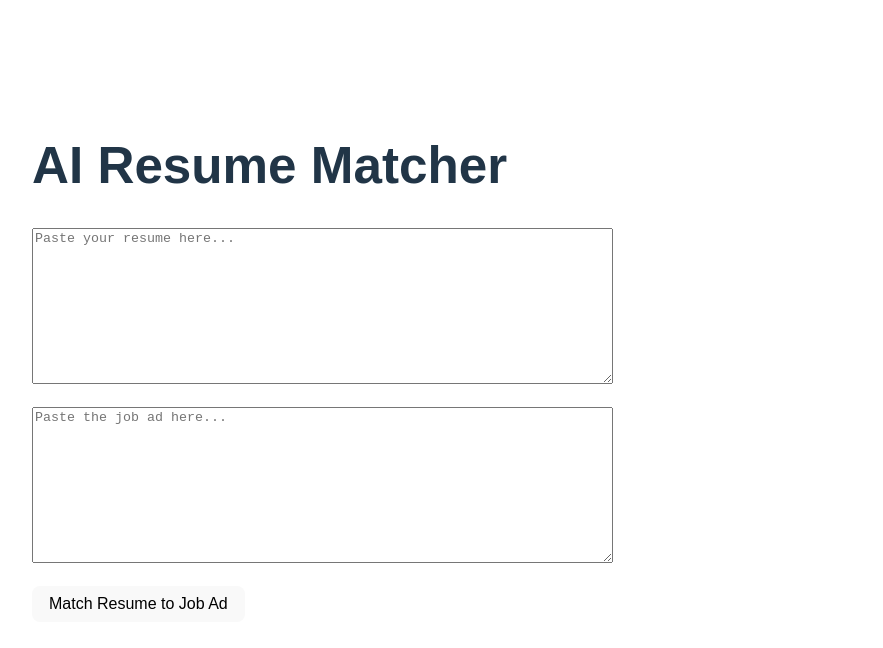
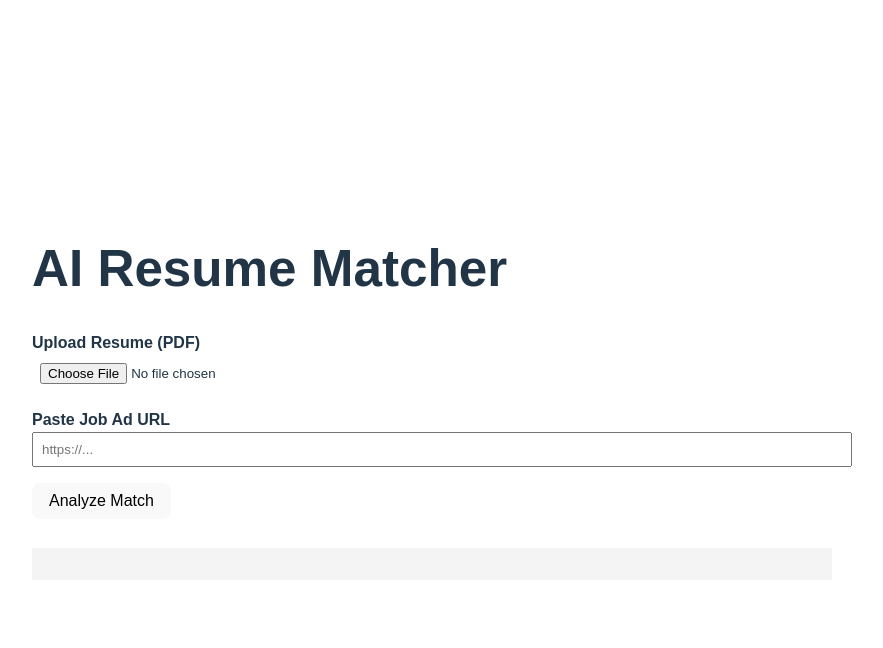
Before and after one commit to bradflavel/ai-resume-matcher, a React (Vite) app in the folder client/: page / in a window 1280 px wide. Shown: the top 648 px of the page, without its empty margins (0-883 px from the left). Built offline with nearby package versions, Linux system fonts and the light colour scheme.

Commit message:
Preparation for PDF + URL handling

```diff
--- a/client/src/App.css
+++ b/client/src/App.css
@@ -4,10 +4,10 @@
   padding: 2rem;
   font-family: sans-serif;
 }
-textarea {
+textarea, input[type="text"], input[type="file"] {
   width: 100%;
-  height: 150px;
   margin-bottom: 1rem;
+  padding: 0.5rem;
 }
 button {
   padding: 0.5rem 1rem;
@@ -18,3 +18,6 @@ pre {
   padding: 1rem;
   white-space: pre-wrap;
 }
+label {
+  font-weight: bold;
+}
--- a/client/src/App.jsx
+++ b/client/src/App.jsx
@@ -3,16 +3,25 @@ import axios from 'axios';
 import './App.css';
 
 function App() {
-  const [resume, setResume] = useState('');
-  const [jobAd, setJobAd] = useState('');
+  const [resumeFile, setResumeFile] = useState(null);
+  const [jobAdUrl, setJobAdUrl] = useState('');
   const [result, setResult] = useState('');
 
   const handleSubmit = async () => {
-    setResult('Loading...');
+    if (!resumeFile || !jobAdUrl) {
+      setResult('Please upload a resume and enter a job ad URL.');
+      return;
+    }
+
+    const formData = new FormData();
+    formData.append('resume', resumeFile);
+    formData.append('jobAdUrl', jobAdUrl);
+
+    setResult('Analyzing...');
+
     try {
-      const response = await axios.post('http://localhost:3001/api/match', {
-        resume,
-        jobAd,
+      const response = await axios.post('http://localhost:3001/api/match-pdf-url', formData, {
+        headers: { 'Content-Type': 'multipart/form-data' },
       });
       setResult(response.data.result);
     } catch (err) {
@@ -23,17 +32,13 @@ function App() {
   return (
     <div className="container">
       <h1>AI Resume Matcher</h1>
-      <textarea
-        placeholder="Paste your resume here..."
-        value={resume}
-        onChange={(e) => setResume(e.target.value)}
-      />
-      <textarea
-        placeholder="Paste the job ad here..."
-        value={jobAd}
-        onChange={(e) => setJobAd(e.target.value)}
-      />
-      <button onClick={handleSubmit}>Match Resume to Job Ad</button>
+      <label>Upload Resume (PDF)</label>
+      <input type="file" accept=".pdf" onChange={(e) => setResumeFile(e.target.files[0])} />
+
+      <label>Paste Job Ad URL</label>
+      <input type="text" value={jobAdUrl} onChange={(e) => setJobAdUrl(e.target.value)} placeholder="https://..." />
+
+      <button onClick={handleSubmit}>Analyze Match</button>
       <pre>{result}</pre>
     </div>
   );
```
